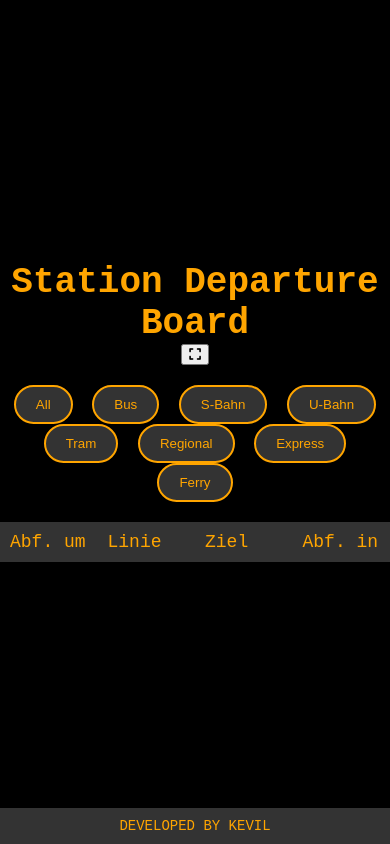
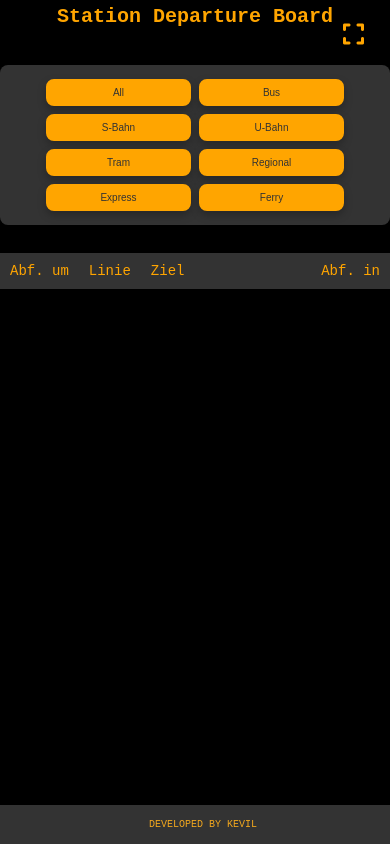
Before and after one commit to Kevilk/BVGweloveyou, a Flask app: page /departures/1 in a window 390 px wide. Run offline with Flask 2, Linux system fonts and the light colour scheme; data that the repository does not hold is empty; some web fonts are replaced.

Commit message:
Update styles.css
Enhancement of table

```diff
--- a/static/styles.css
+++ b/static/styles.css
@@ -1,80 +1,65 @@
+@import url('https://fonts.cdnfonts.com/css/apple-ii-screen-typeface');
+
 /* Reset default browser styles */
 body, html {
     margin: 0;
     padding: 0;
-    height: 100%; /* Ensure full height for body and html */
+    height: 100%;
 }
 
 /* Global styles */
 body {
-    font-family: 'Courier New', Courier, monospace;
+    font-family: 'Apple II Screen Typeface', 'Courier New', Courier, monospace;
     background-color: black;
-    color: #FFA500; /* Orange color */
+    color: #FFA500;
     display: flex;
-    justify-content: center;
-    align-items: center;
-    min-height: 100vh; /* Ensure body at least takes full viewport height */
-    margin: 0;
     flex-direction: column;
-    overflow-x: hidden; /* Hide horizontal overflow */
-    position: relative; /* Relative positioning for footer */
+    justify-content: space-between;
+    min-height: 100vh;
+    overflow-x: hidden;
+    position: relative;
 }
 
-/* Animated scrollbar styles */
-/* WebKit (Safari, Chrome) */
-/* Hide scrollbar by default */
+/* Custom scrollbar styles */
 body::-webkit-scrollbar {
-    width: 6px; /* Set width of the scrollbar */
-    height: 6px; /* Set height of the scrollbar */
-    background-color: transparent; /* Transparent background */
+    width: 2px; /* Slim scrollbar */
+    height: 2px; /* Slim horizontal scrollbar */
 }
 
-/* Track (area where scrollbar runs) */
 body::-webkit-scrollbar-track {
-    background-color: transparent; /* Transparent track */
+    background-color: transparent;
 }
 
-/* Handle (the draggable part of the scrollbar) */
 body::-webkit-scrollbar-thumb {
-    background-color: #888; /* Light gray color for scrollbar handle */
-    border-radius: 3px; /* Rounded corners */
-    transition: background-color 0.3s; /* Smooth transition */
+    background-color: #888;
+    border-radius: 2px;
 }
 
-/* Handle on hover */
 body::-webkit-scrollbar-thumb:hover {
-    background-color: #555; /* Darker gray color on hover */
+    background-color: #555;
 }
 
-/* Handle when active */
-body::-webkit-scrollbar-thumb:active {
-    background-color: #555; /* Darker gray color when active */
+/* Custom scrollbar styles for Firefox */
+body {
+    scrollbar-width: thin;
+    scrollbar-color: #888 transparent;
 }
 
-/* Firefox */
-/* Hide scrollbar by default */
-body {
-    scrollbar-width: thin; /* Thin scrollbar */
-    scrollbar-color: #888 transparent; /* Light gray handle with transparent track */
+body:hover {
+    scrollbar-color: #555 transparent;
 }
 
-/* Handle on hover */
-body:hover {
-    scrollbar-color: #555 transparent; /* Darker gray handle on hover */
-}
-
-/* Handle when active */
-body:active {
-    scrollbar-color: #555 transparent; /* Darker gray handle when active */
-}
-
+/* Header styling */
 .header {
     text-align: center;
-    margin-bottom: 20px;
+    width: 100%;
+    font-family: 'Courier New', Courier, monospace;
+    margin: 16px 0;
+    z-index: 1000;
 }
 
 .header h1 {
-    font-size: 36px;
+    font-size: 32px;
     margin: 0;
 }
 
@@ -83,79 +68,342 @@ body:active {
     margin: 0;
 }
 
-.filters {
+/* Fullscreen Mode Styling */
+body:-webkit-full-screen #table-container,
+body:-moz-full-screen #table-container,
+body:-ms-fullscreen #table-container,
+body:fullscreen #table-container {
+    width: 100%;
+    height: 100%;
+    overflow: hidden; /* Hide scrollbars */
+}
+
+table {
+    width: 100%;
+    border-collapse: collapse;
+    font-size: 24px; /* Larger font size for fullscreen mode */
+}
+
+th, td {
+    padding: 20px; /* Adjust padding for larger font size */
+    text-align: center;
+    border-bottom: 1px solid #444;
+}
+
+thead {
+    background-color: #333;
+}
+
+.error-message {
+    color: #FF0000;
+    font-weight: bold;
+}
+
+#fullscreen-btn {
+    background: none;
+    border: none;
+    color: #FFA500;
+    font-size: 24px;
+    cursor: pointer;
+    position: absolute;
+    top: 20px;
+    right: 20px;
+    z-index: 1000;
+}
+
+#fullscreen-btn:hover {
+    color: #FF8C00;
+}
+
+/* Footer styling */
+footer {
+    font-family: 'Courier New', Courier, monospace;
+    position: fixed;
+    bottom: 0;
+    left: 0;
+    width: 100%;
+    background-color: #333;
+    color: #f3a81e;
+    text-align: center;
+    padding: 5px;
+    font-size: 12px;
+    border-bottom: 6px solid #333;
+    border-top: 6px solid #333;
+    box-shadow: 0 -2px 4px rgba(0, 0, 0, 0.25);
+}
+
+/* Responsive footer adjustments */
+@media (max-width: 767px) {
+    footer {
+        font-size: 10px;
+        padding: 8px;
+    }
+}
+
+/* Filter button styling */
+.filters-container {
     text-align: center;
     margin-bottom: 20px;
 }
 
 .filter-btn {
-    display: inline-block;
-    padding: 10px 20px;
-    margin: 0 5px;
-    border-radius: 50px; /* Fully rounded shape */
-    background-color: #333; /* Dark gray background */
-    color: #FFA500; /* Orange text */
-    border: 2px solid #FFA500; /* Orange border */
+    display: inline-flex;
+    align-items: center;
+    padding: 8px 16px;
+    margin: 4px;
+    border-radius: 20px;
+    background: linear-gradient(145deg, #333, #555);
+    color: #FFA500;
+    border: 2px solid transparent;
     cursor: pointer;
-    transition: background-color 0.3s, color 0.3s, border-color 0.3s; /* Smooth transition */
+    transition: background 0.3s, color 0.3s, border-color 0.3s, box-shadow 0.3s, transform 0.3s;
+    box-shadow: 0 4px 8px rgba(0, 0, 0, 0.25);
+    font-size: 14px;
+    position: relative;
+    overflow: hidden;
+    background-clip: padding-box;
+}
+
+.filter-btn i {
+    margin-right: 6px;
+}
+
+.filter-btn:hover {
+    background: linear-gradient(145deg, #555, #777);
+    border-color: #FFA500;
+    box-shadow: 0 6px 12px rgba(0, 0, 0, 0.35);
+    filter: brightness(1.15);
+}
+
+.filter-btn:focus {
+    outline: none;
+    box-shadow: 0 0 0 4px rgba(255, 165, 0, 0.6);
+}
+
+.filter-btn:active {
+    background: linear-gradient(145deg, #FF8C00, #FFA500);
+    color: black;
+    border-color: black;
+    box-shadow: inset 0 4px 8px rgba(0, 0, 0, 0.4);
+    transform: scale(0.98);
 }
 
 .filter-btn.active {
-    background-color: #FFA500; /* Orange background */
-    color: black; /* Black text */
-    border-color: black; /* Black border */
+    background: linear-gradient(145deg, #FFA500, #FF8C00);
+    color: black;
+    border-color: black;
+    box-shadow: 0 6px 12px rgba(0, 0, 0, 0.35);
 }
 
-.filter-btn:hover {
-    background-color: #555; /* Darker gray background on hover */
-    border-color: #FFA500; /* Orange border on hover */
+.filter-btn.loading {
+    background: transparent;
+    color: transparent;
+    border-color: #FFA500;
+    position: relative;
+}
+
+.filter-btn.loading::after {
+    content: "";
+    display: inline-block;
+    width: 14px;
+    height: 14px;
+    border: 3px solid #FFA500;
+    border-top: 3px solid transparent;
+    border-radius: 50%;
+    animation: spin 1s linear infinite;
+    position: absolute;
+    right: 8px;
+    top: 50%;
+    transform: translateY(-50%);
+}
+
+@keyframes spin {
+    0% {
+        transform: rotate(0deg);
+    }
+    100% {
+        transform: rotate(360deg);
+    }
+}
+
+/* General styles for the filters container */
+.filters-container {
+    display: flex;
+    justify-content: center; /* Center horizontally */
+    align-items: center; /* Center vertically */
+    flex-direction: column; /* Stack children vertically */
+}
+
+/* Responsive design for mobile screens */
+@media (max-width: 767px) {
+    .filters-container {
+        position: static;
+        width: 100%;
+        height: min-content; /* Allow height to adjust based on content */
+    }
+
+    .filters {
+        display: flex; /* Ensure filters are displayed as a flex container */
+        flex-wrap: wrap; /* Allow filter buttons to wrap to the next line if needed */
+        justify-content: center; /* Center filter buttons horizontally */
+        margin-top: 10px;
+        padding: 10px 0;
+        background: #333;
+        border-radius: 8px;
+    }
+
+    .filter-btn {
+        margin: 8px;
+        border-radius: 8px;
+        padding: 8px;
+        justify-content: center;
+        font-size: 12px;
+        background: #FFA500; /* Set a background color for the filter buttons */
+        color: #333; /* Set the text color for the filter buttons */
+        border: 2px solid #FFA500; /* Add a border to match the background color */
+        transition: background 0.3s, color 0.3s, border-color 0.3s, box-shadow 0.3s;
+    }
+
+    .filter-btn:hover {
+        background: #e68a00; /* Change background on hover */
+        color: #fff; /* Change text color on hover */
+        border-color: #e68a00; /* Change border color on hover */
+    }
+
+    .filter-btn i {
+        display: none; /* Hide icons on mobile screens if present */
+    }
+}
+
+@media (max-width: 480px) {
+    .filter-btn {
+        font-size: 10px;
+        padding: 6px;
+        margin: 4px;
+    }
+}
+
+
+/* Table container with scrolling */
+.table-container {
+    width: 100%;
+    max-height: 70vh;
+    overflow: auto;
+    white-space: nowrap;
+    flex: 1;
+    margin-top: 10px;
+}
+
+/* Table styling */
+table {
+    border-collapse: collapse;
+    width: 100%;
+    background-color: black;
+    border-spacing: 0;
+    table-layout: auto;
+}
+
+/* Slim and barely visible scrollbar for tables */
+.table-container::-webkit-scrollbar {
+    width: 1px; /* Slim scrollbar */
+    height: 1px; /* Slim horizontal scrollbar */
+}
+
+.table-container::-webkit-scrollbar-track {
+    background-color: transparent;
+}
+
+.table-container::-webkit-scrollbar-thumb {
+    background-color: #888;
+    border-radius: 2px;
+}
+
+.table-container::-webkit-scrollbar-thumb:hover {
+    background-color: #555;
 }
 
 .table-container {
-    width: 100%; /* Take full width */
-    max-height: 70vh; /* Limit height with scrolling */
-    overflow-y: auto; /* Enable vertical scrolling */
-    white-space: nowrap; /* Prevent text wrapping */
+    scrollbar-width: thin;
+    scrollbar-color: #888 transparent;
+}
+
+.table-container:hover {
+    scrollbar-color: #555 transparent;
+}
+
+/* Table cell and header styling */
+th, td {
+    padding: 4px;
+    text-align: left;
+    color: #FFA500;
+    background-color: black;
+    border: none;
+    white-space: nowrap;
+    overflow: hidden;
+    text-overflow: ellipsis;
+}
+
+th {
+    font-family: 'Courier New', Courier, monospace;
+    background-color: #333;
+    color: #FFA500;
+    font-size: 24px;
+    font-weight: normal;
+    position: sticky;
+    top: 0;
+    z-index: 1;
+}
+
+td {
+    font-size: 16px;
+}
+
+/* Adjust column widths */
+/* Adjust column widths */
+th:nth-child(1), td:nth-child(1) { width: 15%; } /* Abf. um */
+th:nth-child(2), td:nth-child(2) { width: 15%; } /* Linie */
+th:nth-child(3), td:nth-child(3) { width: 50%; } /* Ziel */
+th:nth-child(4), td:nth-child(4) { width: 20%; } /* Abf. in */
+
+/* Align content within cells */
+th, td {
+    padding: 10px; /* Space inside cells */
+    text-align: left; /* Horizontal alignment */
+    vertical-align: middle; /* Vertical alignment */
+}
+
+/* Center table within its container */
+.table-container {
+    text-align: center;
 }
 
 table {
-    border-collapse: collapse;
-    width: 100%;
-    margin-bottom: 20px;
-    background-color: black;
-    border-spacing: 0; /* Ensure no space between cells */
-    table-layout: fixed; /* Prevent table from resizing based on content */
+    margin: 0 auto; /* Center table horizontally if it's smaller than the container */
 }
 
-th, td {
-    padding: 10px;
-    text-align: left;
-    color: #FFA500; /* Orange color for text */
-    background-color: black;
-    border: none;
-    white-space: nowrap; /* Prevent text wrapping */
-    overflow: hidden; /* Hide overflow text */
-    text-overflow: ellipsis; /* Show ellipsis for overflow text */
-}
-
-th {
-    background-color: #333; /* Dark gray background for header */
-    color: #FFA500; /* Orange color for header text */
-    font-size: 18px; /* Larger font for headers */
-    font-weight: normal; /* Normal weight */
-    position: sticky; /* Sticky headers */
-    top: 0; /* Stick to the top */
-    z-index: 1; /* Ensure headers appear above content */
-}
-
-td {
-    font-size: 16px; /* Smaller font for content */
+/* Optional: Add spacing to container if needed */
+.table-wrapper {
+    display: flex;
+    justify-content: space-between;
+    overflow-x: auto; /* Enable scrolling if needed */
 }
 
 tr:nth-child(even) {
-    background-color: #111; /* Darker black for even rows */
+    background-color: #111;
+}
+/* Styles for cancelled departures */
+.cancelled-row {
+    background-color: #ff0000; /* Light red background for cancelled departures */
+    color: red; /* Red text color to match the cancelled text */
+    font-weight: bold; /* Bold text for emphasis */
 }
 
+/* Additional styling for partially cancelled departures */
+.partially-cancelled-row {
+    background-color: #ff9500; /* Light orange background for partially cancelled departures */
+    color: rgb(255, 0, 0); /* Orange text color for partially cancelled text */
+    font-weight: bold; /* Bold text for emphasis */
+}
 .cancelled, .partially-cancelled {
     color: red;
     font-weight: bold;
@@ -166,31 +414,44 @@ tr:nth-child(even) {
     font-weight: normal;
 }
 
+/* Note styling */
 .notes {
-    font-size: 14px; /* Smaller font for notes */
+    font-size: 10px;
     color: red;
-    white-space: nowrap; /* Prevent text wrapping */
-    overflow: hidden; /* Hide overflow text */
-    text-overflow: ellipsis; /* Show ellipsis for overflow text */
+    /* Ensures text wraps to the next line */
+    word-wrap: break-word; /* Breaks long words to fit within the container */
+    overflow-wrap: anywhere; /* Ensures text doesn't overflow its container */
+    line-height: 1; /* Adjust line height for better readability */
+    padding: 5px; /* Add padding for better spacing */
+    margin: 1px 0; /* Add margin for spacing between notes *//* Optional border for better visibility */
+  /* Optional border radius for rounded corners */
+     /* Optional background color for better contrast */
 }
 
+/* Responsive design for very small screens */
+@media (max-width: 480px) {
+    .notes {
+        font-size: 14px; /* Slightly smaller font size for small screens */
+        padding: 8px; /* Adjust padding for small screens */
+    }
+}
+
+/* Signal animation container */
 .real-time {
     position: relative;
 }
-
-/* Signal animation styles */
 
 .signal-container {
     position: relative;
     display: inline-block;
     vertical-align: middle;
 }
-/* Loading spinner styles */
 
+/* Loading spinner styling */
 .loadingio-spinner-radio-nq4q5u6dq7r {
     display: inline-block;
-    width: 17px; /* Adjust as needed */
-    height: 17px; /* Adjust as needed */
+    width: 17px;
+    height: 17px;
     vertical-align: middle;
 }
 
@@ -200,7 +461,7 @@ tr:nth-child(even) {
     position: relative;
     transform: translateZ(0) scale(0.17);
     backface-visibility: hidden;
-    transform-origin: 0 0; /* Adjust as needed */
+    transform-origin: 0 0;
 }
 
 .ldio-x2uulkbinbj div {
@@ -256,47 +517,126 @@ tr:nth-child(even) {
     }
 }
 
-footer {
-    color: #FFA500; /* Orange color */
+/* Error message styling */
+#error-message {
+    color: #FFA500;
+    font-size: 12px;
     text-align: center;
-    font-size: 14px;
-    width: 100%;
+    padding: 4px 8px;
+    background-color: #000000;
+    border: 1px solid #454545;
+    border-radius: 3px;
     position: absolute;
-    bottom: 0; /* Stick footer to the bottom of the viewport */
-    background-color: #333; /* Dark gray background for footer */
-    padding: 10px 0; /* Padding for footer content */
-    box-sizing: border-box; /* Include padding in total width/height */
+    top: 20px;
+    left: 50%;
+    transform: translateX(-50%);
+    display: none;
+    animation: fade-in-out 0.5s ease-in-out;
+    transition: transform 0.2s ease-in-out, opacity 0.2s ease-in-out;
 }
 
-#error-message {
-    color: #FFA500; /* Orange color */
-    font-size: 14px; /* Smaller font size */
-    text-align: center;
-    padding: 5px 10px; /* Smaller padding */
-    background-color: #000000; /* Black background */
-    border: 1px solid #454545; /* Dark gray border */
-    border-radius: 3px; /* Slightly rounded corners */
-    position: absolute; /* Position absolute for better control */
-    top: 20px; /* Adjust top position */
-    left: 50%; /* Center horizontally */
-    transform: translateX(-50%); /* Center horizontally */
-    display: none; /* Hide by default */
-    animation: fade-in-out 0.5s ease-in-out; /* Animation for fade in and out */
-    transition: transform 0.2s ease-in-out, opacity 0.2s ease-in-out; /* Transition for hover effect */
-}
-
-/* Animation keyframes */
 @keyframes fade-in-out {
     0%, 100% {
-        opacity: 0; /* Start and end with opacity 0 */
+        opacity: 0;
     }
     50% {
-        opacity: 1; /* Fully visible in the middle */
+        opacity: 1;
     }
 }
 
-/* Hover effect */
 #error-message:hover {
-    transform: scale(1.03); /* Scale up slightly on hover */
-    opacity: 0.9; /* Reduce opacity on hover */
+    transform: scale(1.03);
+    opacity: 0.9;
 }
+
+/* Responsive design for mobile screens */
+@media (max-width: 767px) {
+    .header {
+        margin: 10px 0;
+    }
+
+    .header h1 {
+        font-size: 24px;
+    }
+
+    .header p {
+        font-size: 14px;
+    }
+
+    th {
+        font-size: 18px;
+    }
+
+    td {
+        font-size: 14px;
+    }
+
+    .notes {
+        font-size: 14px;
+    }
+
+    #error-message {
+        font-size: 10px;
+        padding: 2px 4px;
+    }
+
+    .filter-btn {
+        width: calc(50% - 50px);
+        font-size: 12px;
+        padding: 8px;
+        margin: 5px;
+    }
+
+    .filters-container {
+        margin-bottom: 10px;
+    }
+
+    .table-container {
+        margin-top: 5px;
+    }
+}
+
+@media (max-width: 480px) {
+    .header h1 {
+        font-size: 20px;
+    }
+
+    .header p {
+        font-size: 12px;
+    }
+
+    .filter-btn {
+        font-size: 10px;
+        padding: 6px;
+        margin: 4px;
+    }
+
+    th {
+        font-size: 14px;
+    }
+
+    td {
+        font-size: 10px;
+    }
+
+    .notes {
+        font-size: 8px;
+    }
+
+    #error-message {
+        font-size: 8px;
+        padding: 1px 2px;
+    }
+
+    .header {
+        margin: 5px 0;
+    }
+
+    .filters-container {
+        margin-bottom: 5px;
+    }
+
+    .table-container {
+        margin-top: 2px;
+    }
+}
```
